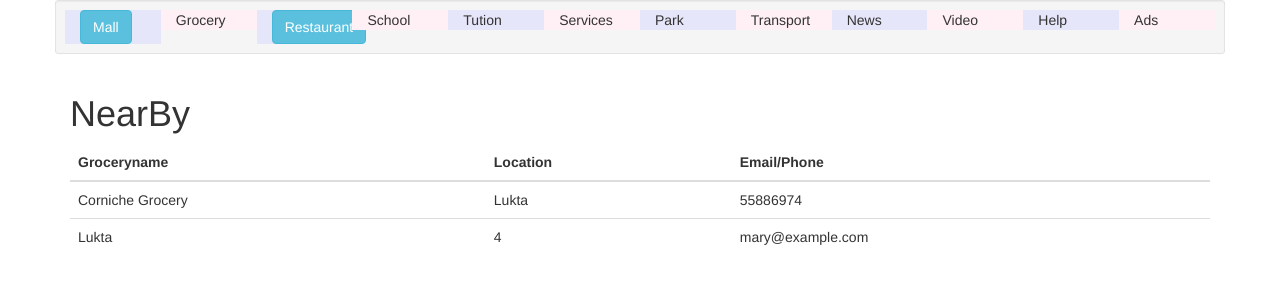
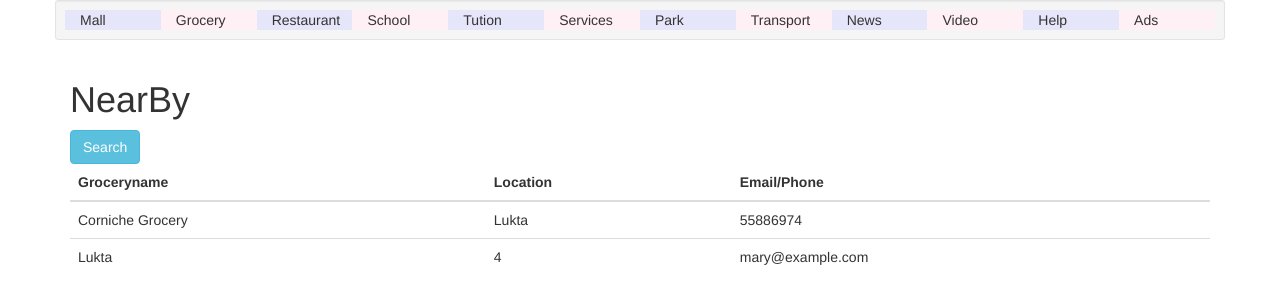
Before and after one commit to naseeha/project1, a website: page index.html in a window 1280 px wide. Drawn offline with nearby package versions, Linux system fonts and the light colour scheme.

Commit message:
Update index.html

```diff
--- a/index.html
+++ b/index.html
@@ -11,13 +11,11 @@
 <body>
 <div class="container" name="Headcontainer">
   <div class="row well well-sm">
-    <div class="col-md-1"style="background-color:lavender;" >
-      <a href="#" class="btn btn-info" role="button">Mall</a>
+    <div class="col-md-1"style="background-color:lavender;" >Mall
     </div>
     <div class="col-md-1" style="background-color:lavenderblush;">Grocery
     </div>
-    <div class="col-md-1" style="background-color:lavender;">
-      <a href="#" class="btn btn-info" role="button">Restaurant</a>
+    <div class="col-md-1" style="background-color:lavender;">Restaurant
     </div>
     <div class="col-md-1" style="background-color:lavenderblush;">School
     </div>
@@ -40,7 +38,7 @@
   </div>
 </div>
 <div class="container" name="Contentcontainer">
-  <h1>NearBy </h1>
+  <h1>NearBy </h1><a href="#" class="btn btn-info" role="button">Search</a>
   <table class="table tabel-hover">
     <thead>
       <tr>
```
